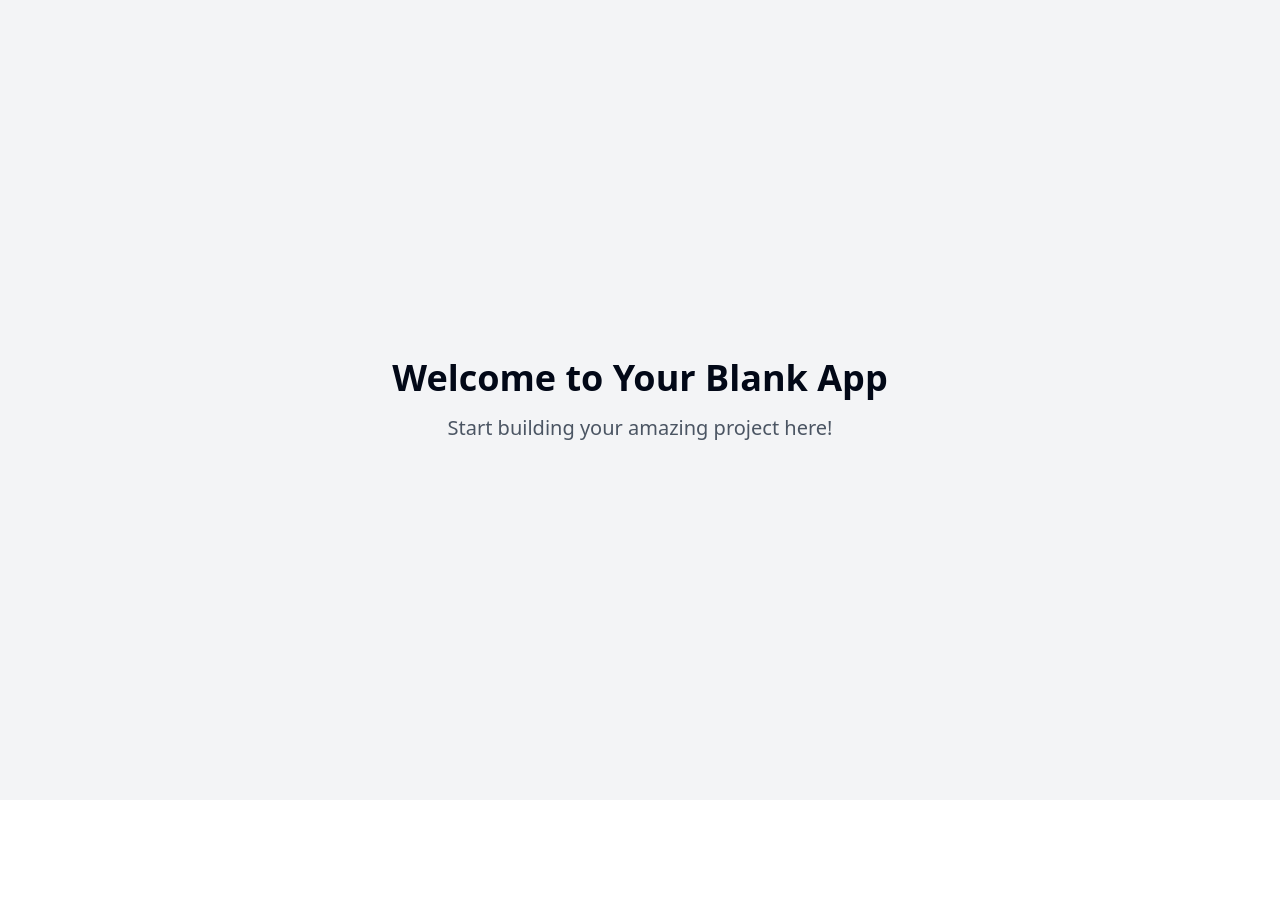
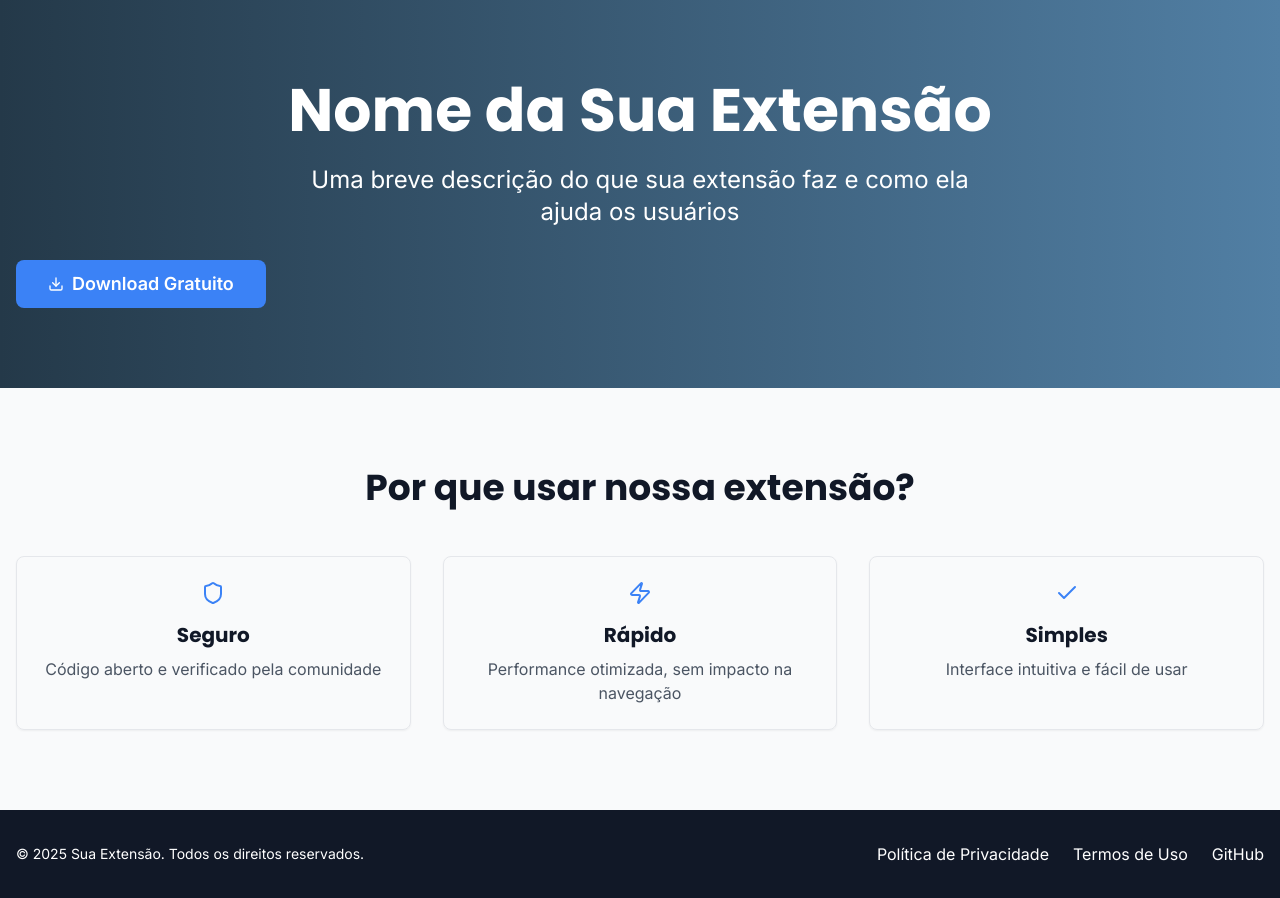
Before and after one commit to abdalazard/explainer-web, a React (Vite) app: page / in a window 1280 px wide. Before the commit the page ends 800 px from the top, so only its background shows below. Built offline with nearby package versions, Linux system fonts and the light colour scheme.

Commit message:
Create static page for extension
Add a static page using Next.js and Tailwind CSS for GitHub Pages to facilitate the download of the XPI extension for users.
[skip gpt_engineer]

```diff
--- a/src/index.css
+++ b/src/index.css
@@ -1,101 +1,18 @@
+@import url('https://fonts.googleapis.com/css2?family=Inter:wght@400;500;600&family=Poppins:wght@500;600;700&display=swap');
+
 @tailwind base;
 @tailwind components;
 @tailwind utilities;
 
 @layer base {
-  :root {
-    --background: 0 0% 100%;
-    --foreground: 222.2 84% 4.9%;
-
-    --card: 0 0% 100%;
-    --card-foreground: 222.2 84% 4.9%;
-
-    --popover: 0 0% 100%;
-    --popover-foreground: 222.2 84% 4.9%;
-
-    --primary: 222.2 47.4% 11.2%;
-    --primary-foreground: 210 40% 98%;
-
-    --secondary: 210 40% 96.1%;
-    --secondary-foreground: 222.2 47.4% 11.2%;
-
-    --muted: 210 40% 96.1%;
-    --muted-foreground: 215.4 16.3% 46.9%;
-
-    --accent: 210 40% 96.1%;
-    --accent-foreground: 222.2 47.4% 11.2%;
-
-    --destructive: 0 84.2% 60.2%;
-    --destructive-foreground: 210 40% 98%;
-
-    --border: 214.3 31.8% 91.4%;
-    --input: 214.3 31.8% 91.4%;
-    --ring: 222.2 84% 4.9%;
-
-    --radius: 0.5rem;
-
-    --sidebar-background: 0 0% 98%;
-
-    --sidebar-foreground: 240 5.3% 26.1%;
-
-    --sidebar-primary: 240 5.9% 10%;
-
-    --sidebar-primary-foreground: 0 0% 98%;
-
-    --sidebar-accent: 240 4.8% 95.9%;
-
-    --sidebar-accent-foreground: 240 5.9% 10%;
-
-    --sidebar-border: 220 13% 91%;
-
-    --sidebar-ring: 217.2 91.2% 59.8%;
+  body {
+    @apply bg-white text-gray-900 font-sans;
   }
-
-  .dark {
-    --background: 222.2 84% 4.9%;
-    --foreground: 210 40% 98%;
-
-    --card: 222.2 84% 4.9%;
-    --card-foreground: 210 40% 98%;
-
-    --popover: 222.2 84% 4.9%;
-    --popover-foreground: 210 40% 98%;
-
-    --primary: 210 40% 98%;
-    --primary-foreground: 222.2 47.4% 11.2%;
-
-    --secondary: 217.2 32.6% 17.5%;
-    --secondary-foreground: 210 40% 98%;
-
-    --muted: 217.2 32.6% 17.5%;
-    --muted-foreground: 215 20.2% 65.1%;
-
-    --accent: 217.2 32.6% 17.5%;
-    --accent-foreground: 210 40% 98%;
-
-    --destructive: 0 62.8% 30.6%;
-    --destructive-foreground: 210 40% 98%;
-
-    --border: 217.2 32.6% 17.5%;
-    --input: 217.2 32.6% 17.5%;
-    --ring: 212.7 26.8% 83.9%;
-    --sidebar-background: 240 5.9% 10%;
-    --sidebar-foreground: 240 4.8% 95.9%;
-    --sidebar-primary: 224.3 76.3% 48%;
-    --sidebar-primary-foreground: 0 0% 100%;
-    --sidebar-accent: 240 3.7% 15.9%;
-    --sidebar-accent-foreground: 240 4.8% 95.9%;
-    --sidebar-border: 240 3.7% 15.9%;
-    --sidebar-ring: 217.2 91.2% 59.8%;
+  h1, h2, h3, h4, h5, h6 {
+    @apply font-heading;
   }
 }
 
-@layer base {
-  * {
-    @apply border-border;
-  }
-
-  body {
-    @apply bg-background text-foreground;
-  }
+.feature-card {
+  @apply transition-all duration-300 hover:shadow-lg hover:-translate-y-1;
 }
--- a/src/pages/Index.tsx
+++ b/src/pages/Index.tsx
@@ -1,12 +1,94 @@
-// Update this page (the content is just a fallback if you fail to update the page)
+import { Download, Shield, Zap, Check } from "lucide-react";
+import { Button } from "@/components/ui/button";
+import { Card } from "@/components/ui/card";
 
 const Index = () => {
+  const handleDownload = () => {
+    // Aqui você deve adicionar o link real para download do seu XPI
+    window.location.href = "/sua-extensao.xpi";
+  };
+
+  const features = [
+    {
+      icon: <Shield className="w-6 h-6 text-primary" />,
+      title: "Seguro",
+      description: "Código aberto e verificado pela comunidade"
+    },
+    {
+      icon: <Zap className="w-6 h-6 text-primary" />,
+      title: "Rápido",
+      description: "Performance otimizada, sem impacto na navegação"
+    },
+    {
+      icon: <Check className="w-6 h-6 text-primary" />,
+      title: "Simples",
+      description: "Interface intuitiva e fácil de usar"
+    }
+  ];
+
   return (
-    <div className="min-h-screen flex items-center justify-center bg-gray-100">
-      <div className="text-center">
-        <h1 className="text-4xl font-bold mb-4">Welcome to Your Blank App</h1>
-        <p className="text-xl text-gray-600">Start building your amazing project here!</p>
-      </div>
+    <div className="min-h-screen flex flex-col">
+      {/* Hero Section */}
+      <section className="bg-gradient-main text-white py-20">
+        <div className="container mx-auto text-center px-4">
+          <h1 className="text-4xl md:text-6xl font-bold mb-6">
+            Nome da Sua Extensão
+          </h1>
+          <p className="text-xl md:text-2xl mb-8 max-w-2xl mx-auto">
+            Uma breve descrição do que sua extensão faz e como ela ajuda os usuários
+          </p>
+          <Button
+            size="lg"
+            className="bg-primary hover:bg-primary-hover text-white font-semibold px-8 py-6 text-lg rounded-lg flex items-center gap-2"
+            onClick={handleDownload}
+          >
+            <Download className="w-5 h-5" />
+            Download Gratuito
+          </Button>
+        </div>
+      </section>
+
+      {/* Features Section */}
+      <section className="py-20 bg-gray-50">
+        <div className="container mx-auto px-4">
+          <h2 className="text-3xl md:text-4xl font-bold text-center mb-12">
+            Por que usar nossa extensão?
+          </h2>
+          <div className="grid md:grid-cols-3 gap-8">
+            {features.map((feature, index) => (
+              <Card key={index} className="feature-card p-6">
+                <div className="flex flex-col items-center text-center">
+                  {feature.icon}
+                  <h3 className="text-xl font-bold mt-4 mb-2">{feature.title}</h3>
+                  <p className="text-gray-600">{feature.description}</p>
+                </div>
+              </Card>
+            ))}
+          </div>
+        </div>
+      </section>
+
+      {/* Footer */}
+      <footer className="bg-gray-900 text-white py-8 mt-auto">
+        <div className="container mx-auto px-4">
+          <div className="flex flex-col md:flex-row justify-between items-center">
+            <div className="text-sm">
+              © {new Date().getFullYear()} Sua Extensão. Todos os direitos reservados.
+            </div>
+            <div className="flex gap-6 mt-4 md:mt-0">
+              <a href="#" className="hover:text-primary transition-colors">
+                Política de Privacidade
+              </a>
+              <a href="#" className="hover:text-primary transition-colors">
+                Termos de Uso
+              </a>
+              <a href="https://github.com/seu-usuario/seu-repo" className="hover:text-primary transition-colors">
+                GitHub
+              </a>
+            </div>
+          </div>
+        </div>
+      </footer>
     </div>
   );
 };
--- a/tailwind.config.ts
+++ b/tailwind.config.ts
@@ -18,6 +18,10 @@ export default {
       }
     },
     extend: {
+      fontFamily: {
+        sans: ['Inter', 'sans-serif'],
+        heading: ['Poppins', 'sans-serif'],
+      },
       colors: {
         border: 'hsl(var(--border))',
         input: 'hsl(var(--input))',
@@ -25,72 +29,18 @@ export default {
         background: 'hsl(var(--background))',
         foreground: 'hsl(var(--foreground))',
         primary: {
-					DEFAULT: 'hsl(var(--primary))',
-					foreground: 'hsl(var(--primary-foreground))'
+          DEFAULT: '#3B82F6',
+          hover: '#2563EB',
         },
         secondary: {
           DEFAULT: 'hsl(var(--secondary))',
           foreground: 'hsl(var(--secondary-foreground))'
         },
-				destructive: {
-					DEFAULT: 'hsl(var(--destructive))',
-					foreground: 'hsl(var(--destructive-foreground))'
       },
-				muted: {
-					DEFAULT: 'hsl(var(--muted))',
-					foreground: 'hsl(var(--muted-foreground))'
+      backgroundImage: {
+        'gradient-main': 'linear-gradient(to right, #243949 0%, #517fa4 100%)',
       },
-				accent: {
-					DEFAULT: 'hsl(var(--accent))',
-					foreground: 'hsl(var(--accent-foreground))'
     },
-				popover: {
-					DEFAULT: 'hsl(var(--popover))',
-					foreground: 'hsl(var(--popover-foreground))'
-				},
-				card: {
-					DEFAULT: 'hsl(var(--card))',
-					foreground: 'hsl(var(--card-foreground))'
-				},
-				sidebar: {
-					DEFAULT: 'hsl(var(--sidebar-background))',
-					foreground: 'hsl(var(--sidebar-foreground))',
-					primary: 'hsl(var(--sidebar-primary))',
-					'primary-foreground': 'hsl(var(--sidebar-primary-foreground))',
-					accent: 'hsl(var(--sidebar-accent))',
-					'accent-foreground': 'hsl(var(--sidebar-accent-foreground))',
-					border: 'hsl(var(--sidebar-border))',
-					ring: 'hsl(var(--sidebar-ring))'
-				}
-			},
-			borderRadius: {
-				lg: 'var(--radius)',
-				md: 'calc(var(--radius) - 2px)',
-				sm: 'calc(var(--radius) - 4px)'
-			},
-			keyframes: {
-				'accordion-down': {
-					from: {
-						height: '0'
-					},
-					to: {
-						height: 'var(--radix-accordion-content-height)'
-					}
-				},
-				'accordion-up': {
-					from: {
-						height: 'var(--radix-accordion-content-height)'
-					},
-					to: {
-						height: '0'
-					}
-				}
-			},
-			animation: {
-				'accordion-down': 'accordion-down 0.2s ease-out',
-				'accordion-up': 'accordion-up 0.2s ease-out'
-			}
-		}
   },
   plugins: [require("tailwindcss-animate")],
 } satisfies Config;
```
Lines whose indentation alone changed are shown as unchanged.
